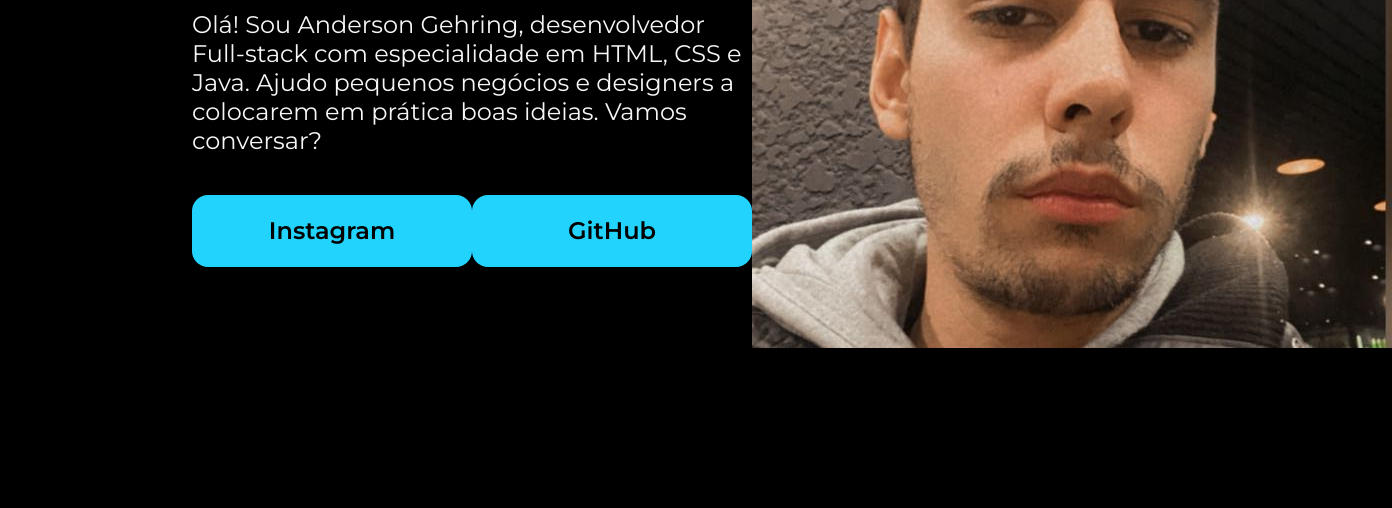
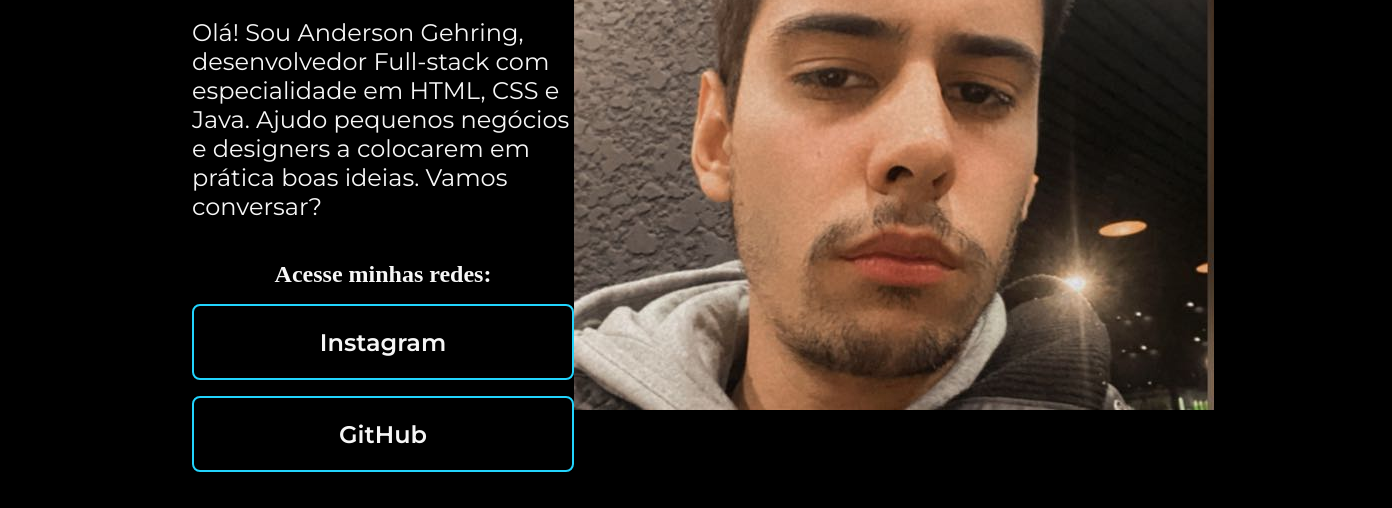
Before and after one commit to AndersonGehring/LandingPage_Anderson, a plain HTML site: page index.html in a window 1280 px wide. Shown: the part 420-928 px from the top of the page, 1392 px wide, since content can reach past the window. Drawn offline with nearby package versions, Linux system fonts and the light colour scheme.

Commit message:
Alterações nos botoes

```diff
--- a/index.html
+++ b/index.html
@@ -15,11 +15,12 @@
                 Full-stack de qualidade!</strong></h1>
             <p class="apresentacao__conteudo__texto">Olá! Sou Anderson Gehring, desenvolvedor Full-stack com especialidade em HTML, CSS e Java. Ajudo pequenos negócios e designers a colocarem em prática boas ideias. Vamos conversar?</p>
             <div class="apresentacao__links">
+                <h2>Acesse minhas redes:</h2>
                 <a class="apresentacao__links__link" href="https://instagram.com/_andersongehring">Instagram</a>
                 <a class="apresentacao__links__link" href="https://github.com/AndersonGehring">GitHub</a>
             </div>
         </section>
-        <img src="perfil_foto.jpg" alt="Foto de perfil do Anderson Gehring">
+        <img src="imagens/perfil_foto.jpg" alt="Foto de perfil do Anderson Gehring">
     </main>
     <footer></footer>
 </body>
--- a/style.css
+++ b/style.css
@@ -45,19 +45,22 @@ body {
 
 .apresentacao__links{
     display: flex;
+    flex-direction: column;
+    align-items: center;
     justify-content: space-between;
+    gap: 16px;
 }
 
 .apresentacao__links__link{
-    background-color: #22d4fd;
-    width: 280px;
+    border: 2px solid #22d4fd;
+    width: 378px;
     text-align: center;
-    border-radius: 16px;
+    border-radius: 8px;
     font-size: 24px;
     font-weight: 600;
     padding: 21.5px 0;
     text-decoration: none;
-    color: #000000;
+    color: #F6F6F6;
     font-family: 'Montserrat', sans-serif;
 
 }
```
Also changed, not shown: imagens/Imagem.png (added), imagens/github.png (added), imagens/instagram.png (added), imagens/linkedin.png (added), imagens/perfil_foto.jpg (renamed from perfil_foto.jpg), imagens/twitch.png (added), imagens/twitter.png (added).
